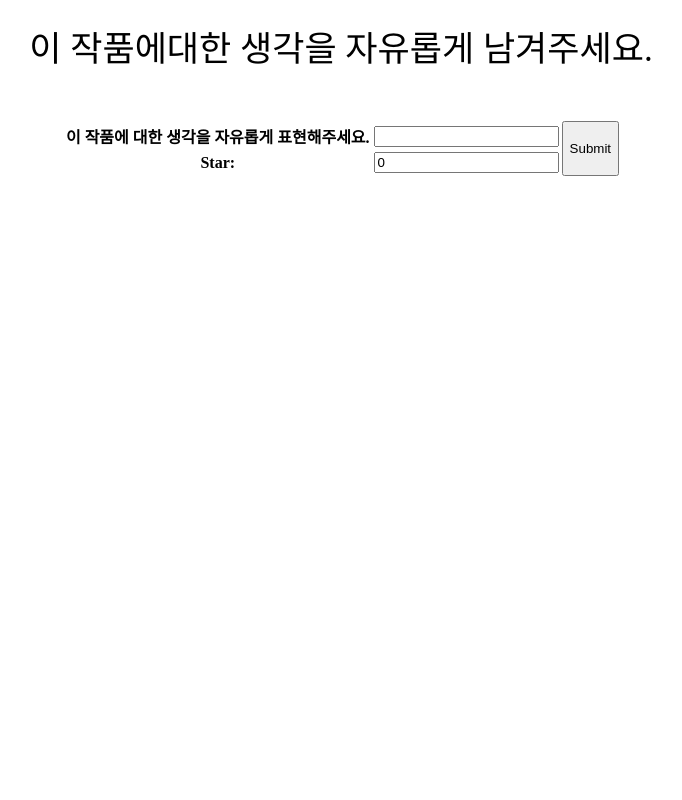
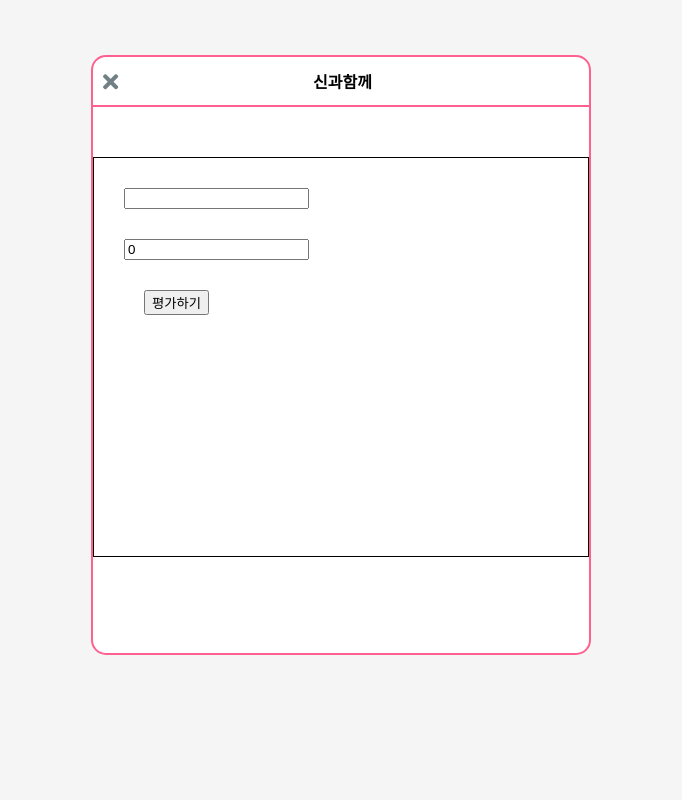
Before and after one commit to dlawjdqls10/watcha_team, a Django app: a page that uses piro_watcha/watcha/templates/watcha/watcha_comment.html in a window 1280 px wide. Shown: the whole page, without its empty margins (299-981 px from the left). Run offline with Django 3.2, Linux system fonts and the light colour scheme; data comes from the database, SQL or seed files in the repository; both versions use the stored data as it was after the commit; some libraries are stand-ins or nearby versions.

Commit message:
평가 점수 detail 페이지 반영 및 comment front 50%

```diff
--- a/piro_watcha/watcha/models.py
+++ b/piro_watcha/watcha/models.py
@@ -25,7 +25,7 @@ class Comment(models.Model):
     author = models.ForeignKey('auth.User', on_delete=models.CASCADE, blank=True, null=True)
     movie_name = models.CharField(max_length=200, verbose_name='영화 제목', blank=True, null=True)
     comment = models.CharField(max_length=200, verbose_name='이 작품에 대한 생각을 자유롭게 표현해주세요.', blank=True, null=True)
-    star = models.IntegerField(default=0, blank=True, null=True)
+    star = models.IntegerField(default=0, verbose_name='별점 매기기', blank=True, null=True)
 
     def __str__(self):
         return self.comment
--- a/piro_watcha/watcha/static/css/watcha_comment.css
+++ b/piro_watcha/watcha/static/css/watcha_comment.css
@@ -1,4 +1,78 @@
+* {
+  box-sizing: border-box;
+}
+
+body {
+	margin: 0px;
+	background-color: #f5f5f5;
+}
+
+a {
+	text-decoration: none;
+}
+
+ol, ul{
+	list-style: none;
+}
+.main__helper {
+	display: flex;
+	justify-content: center;
+}
+/*메인 몸통*/
+.main {
+	margin-top: 55px;
+	margin-bottom: 80px;
+	width: 500px;
+	height: 600px;
+	border-radius: 15px;
+	border: 2px solid #ff6090;
+	background-color: white;
+}
+/*몸통 제목부분*/
 .title {
+	padding-top: 12px;
+	width: 100%;
+	height: 50px;
+	border-bottom: 2px solid #ff6090;
+	text-align: center;
+	padding-right: 22px;
+	color: black;
+	font-weight: 900;
+}
+
+
+.title i {
+	float: left;
+	margin-top: 2px;
+	margin-left: 10px;
+	font-size: 22px;
+	color: #708085;
+}
+
+.comment {
+	width: 100%;
+	height: 400px;
+	margin-top: 50px;
+	border: 1px solid black;
+}
+
+.comment__input {
+	margin-top: 30px;
+	margin-left: 30px;
+}
+
+.star__input {
+	margin-top: 30px;
+	margin-left: 30px;
+
+}
+
+button {
+	margin-top: 30px;
+	margin-left: 50px;
+}
+
+/*.title {
     margin-top: 20px;
     margin-bottom: 50px;
     text-align: center;
@@ -9,4 +83,4 @@
     margin-top: 20px;
     display: flex;
     justify-content: center;
-}
+}*/
--- a/piro_watcha/watcha/templates/watcha/watcha_comment.html
+++ b/piro_watcha/watcha/templates/watcha/watcha_comment.html
@@ -1,12 +1,29 @@
 {% load static %}
 <form action="" method="POST">
   {% csrf_token %}
-  <link rel="stylesheet" type="text/css" href="{% static 'css/watcha_comment.css' %}">
-  <div class="title">이 작품에대한 생각을 자유롭게 남겨주세요.</div>
-  <div class="table">
-  <table>
-    {{ form.as_table }}
-  </table>
-  <input type="submit"/>
+
+  <link rel="stylesheet" href="https://use.fontawesome.com/releases/v5.2.0/css/all.css" integrity="sha384-hWVjflwFxL6sNzntih27bfxkr27PmbbK/iSvJ+a4+0owXq79v+lsFkW54bOGbiDQ" crossorigin="anonymous">
+  <link rel="stylesheet" type="text/css"
+  href="{% static 'css/watcha_comment.css' %}">
+
+ <div class="main__helper">
+ 	<div class="main">
+ 		<div class="title">
+ 			<i class="fas fa-times"></i>
+ 			<span>{{ movie.title }}</span>
+ 		</div>
+ 		<div class="comment">
+ 			<form action="" method="post" enctype="multipart/form-data">
+  			{% csrf_token %}
+ 			<div class="comment__input">
+				{{ form.comment }}
+			</div>
+			<div class="star__input">
+				{{ form.star }}
+			</div>
+			<button type="submit">평가하기</button>
+			</form>
+ 		</div>
+ 	</div>
   </div>
 </form>
--- a/piro_watcha/watcha/views.py
+++ b/piro_watcha/watcha/views.py
@@ -42,7 +42,7 @@ def search(request):
             result = json.loads(response_body.decode('utf-8'))
             items = result.get('items')
             for item in items:
-                item['title'] = item['title'].replace("<b>","").replace("</b>","")
+                item['title'] = item['title'].replace("<b>", "").replace("</b>", "")
             print(items)
             if items:
                 high_item = items[0]
@@ -54,9 +54,9 @@ def search(request):
                         title = movie.get('title')
                         content = movie.get('subtitle')
                         poster = movie.get('image')
-                        Movie.objects.create(title=title, content=content, poster=poster)   # 필드 생성/ 제공받는 api 저장
+                        Movie.objects.create(title=title, content=content, poster=poster)  # 필드 생성/ 제공받는 api 저장
                 print(Movie.objects.all())
-                return render(request, 'watcha/watcha_search.html', {'high_item': high_item , 'items': items})
+                return render(request, 'watcha/watcha_search.html', {'high_item': high_item, 'items': items, })
             else:
                 return render(request, 'watcha/watcha_no_search.html')
 
@@ -75,7 +75,8 @@ def comment_new(request, title):
             return redirect('watcha:detail', title=comment.movie_name)
     else:
         form = CommentForm()
-    return render(request, 'watcha/watcha_comment.html', {'form': form})
+        movie = get_object_or_404(Movie, title=title)
+    return render(request, 'watcha/watcha_comment.html', {'form': form, 'movie': movie})
 
 
 def main(request):
@@ -88,7 +89,6 @@ def profile(request):
 
 def flavor(request):
     return render(request, 'watcha/watcha_flavor.html')
-
 
 
 class UserFormView(View):
```
Also changed, not shown: piro_watcha/db.sqlite3, piro_watcha/watcha/templates/watcha/watcha_detail.html (line endings or trailing spaces).
